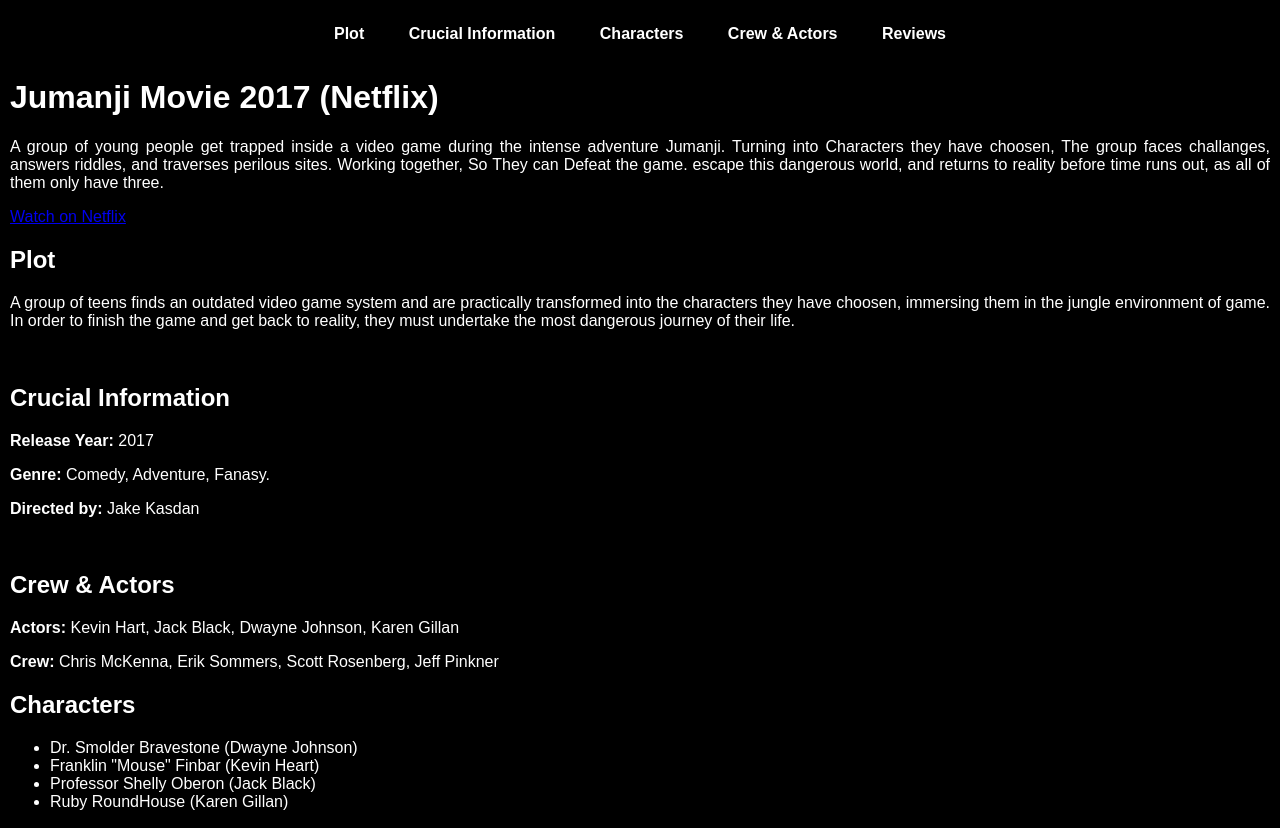
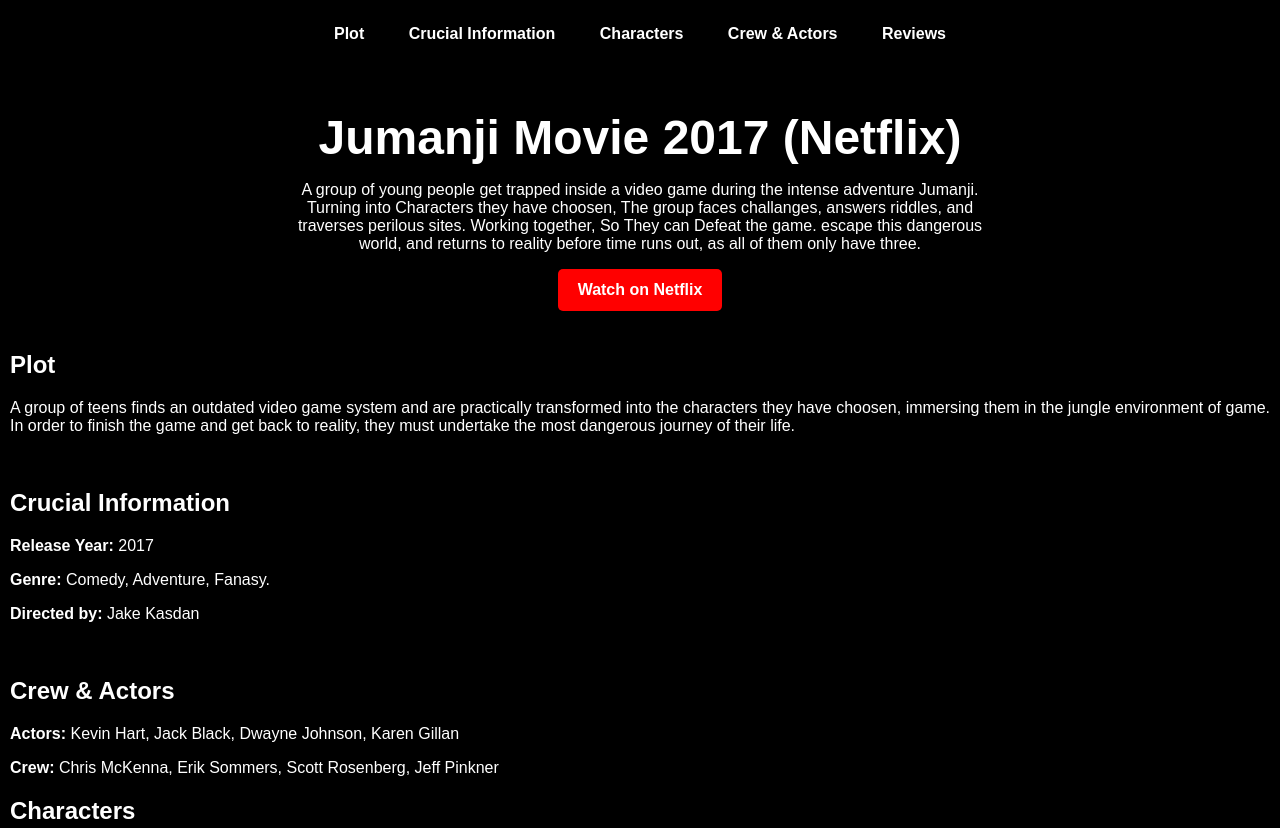
Before and after one commit to mehdi283/Assignment1Web1SyedMuslimMehdi, a plain HTML site: page Chapter-2-Links and navigation/Exercises/Index.html in a window 1280 px wide. Shown: the top 828 px of the page. Drawn offline with Linux system fonts and the light colour scheme.

Commit message:
Update style.css

```diff
--- a/Chapter-2-Links and navigation/Exercises/style.css
+++ b/Chapter-2-Links and navigation/Exercises/style.css
@@ -50,3 +50,49 @@
         color: red;
 
     }
+
+
+
+header{
+    display: flex;
+    justify-content: center;
+    text-align: center;
+    align-items: center;
+    position: relative;
+
+
+    }
+
+    header .overlay {
+     background-color:rgba(red, green, blue, alpha) ;
+     padding: 20px;
+     width: 80%;
+     max-width: 700px;
+     border-radius: px;
+
+    }
+
+    header h1{
+    font-size: 3em;
+    margin-bottom: 10px;
+
+
+    }
+
+
+    header p {
+
+        font-size: 1.0em;
+    }
+
+    .btn{
+    display: inline-block;
+    background-color: red;
+    color: white;
+    padding: 12px 20px;
+    text-decoration: none;
+    font-weight: bold;
+    border-radius: 5px;
+    transition: background-color 0.3s;
+
+    }
```
